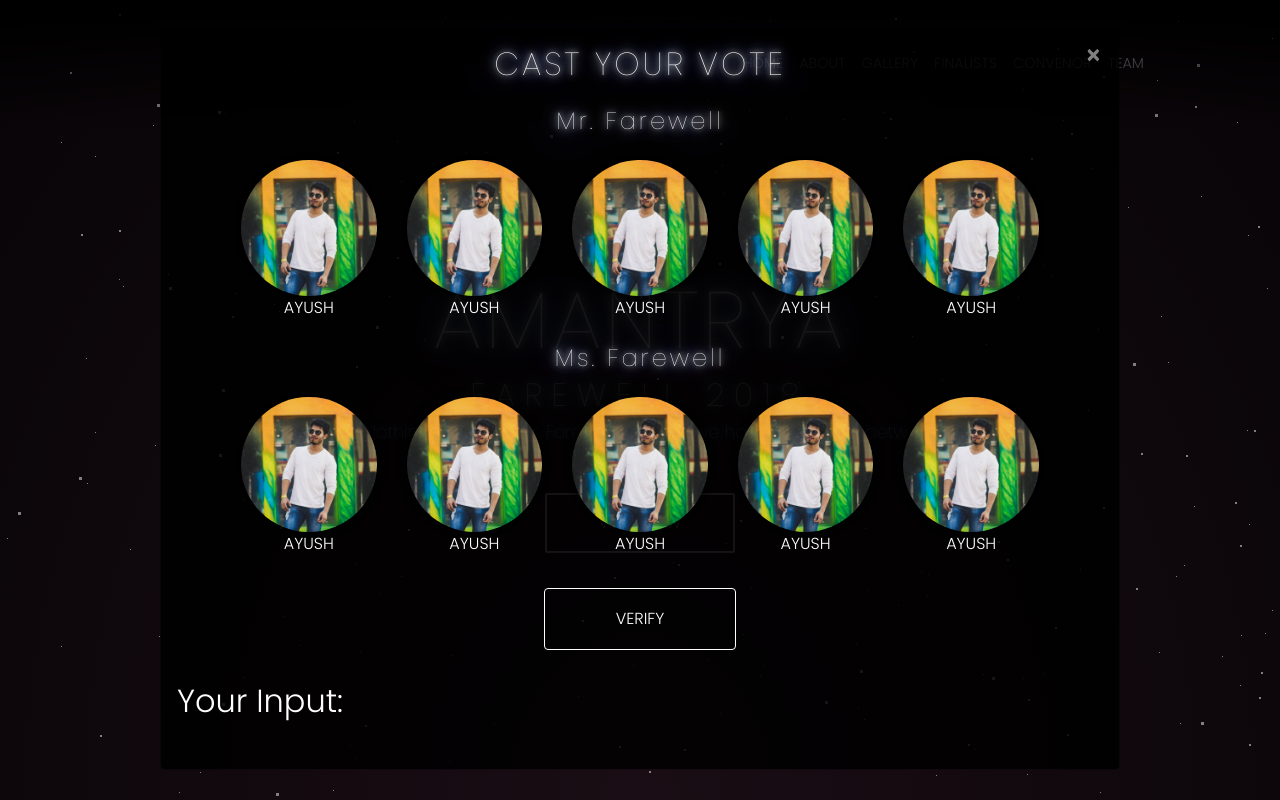
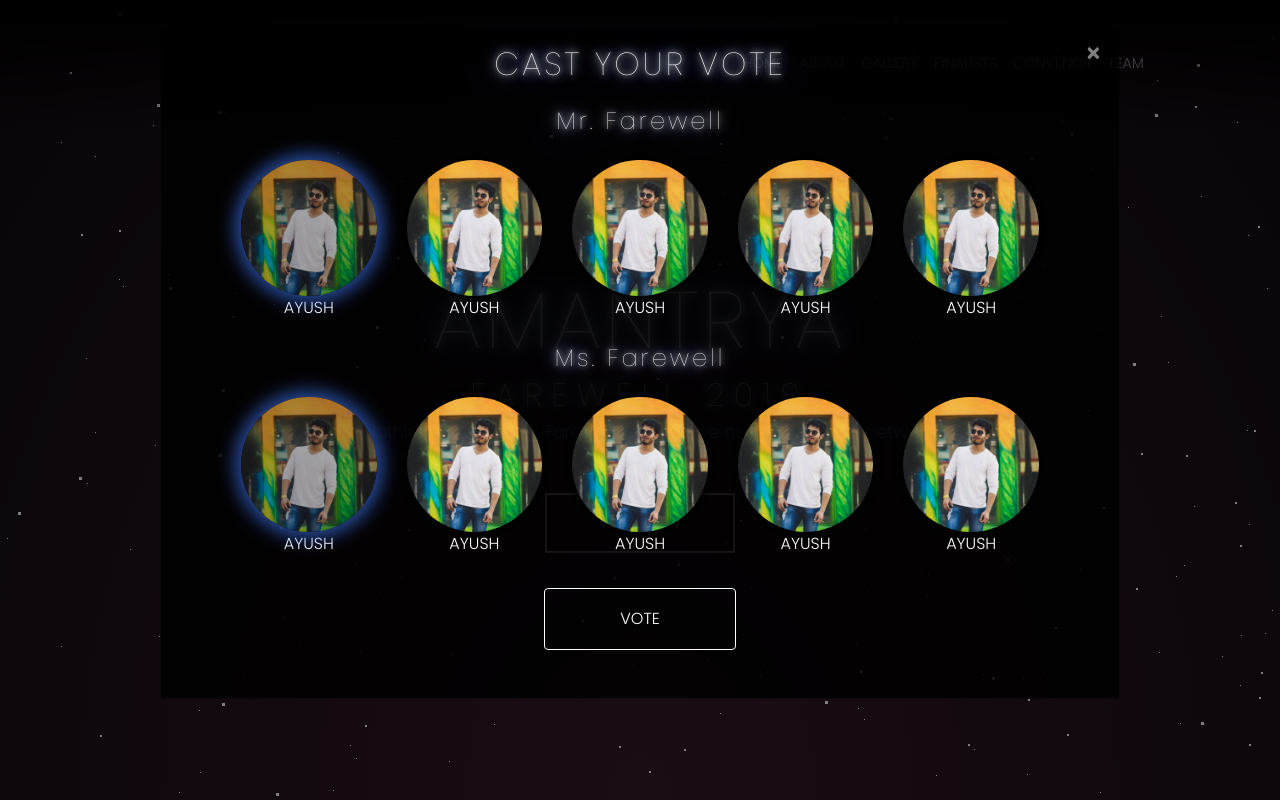
Before and after one commit to ayush013/Farewell18, a PHP site: page / in a window 1280 px wide, after a click that opens the changed part. Run offline with PHP 8.4, Linux system fonts and the light colour scheme; some libraries are stand-ins or nearby versions.

Commit message:
working polling (beta)

```diff
--- a/css/styles.css
+++ b/css/styles.css
@@ -425,7 +425,7 @@ a.btn span {
 }
 
 
-#poll span {
+#poll span, #convenor span, #webteam span {
   color: white;
   text-align: center;
   display: block;
@@ -440,7 +440,7 @@ a.btn span {
   opacity: 0.8;
 }
 
-#poll a:hover {
+#poll a:hover, #convenor a:hover, #webteam a:hover {
  text-decoration: none;
 }
 
--- a/index.php
+++ b/index.php
@@ -17,26 +17,6 @@
     <?php
     $maleErr = $femaleErr = "";
     $male = $female = "";
-    if ($_SERVER["REQUEST_METHOD"] == "POST") {
-
-      if (empty($_POST["male"])) {
-        $maleErr = "* Please make a choice";
-      } else {
-        $male = test_input($_POST["male"]);
-      }
-      if (empty($_POST["female"])) {
-        $femaleErr = "* Please make a choice";
-      } else {
-        $female = test_input($_POST["female"]);
-      }
-    }
-
-    function test_input($data) {
-      $data = trim($data);
-      $data = stripslashes($data);
-      $data = htmlspecialchars($data);
-      return $data;
-    }
     ?>
 
 <style type="text/css">
@@ -307,32 +287,20 @@
 
     <div class="row">
         <div class="col-12 col-md" data-tilt>
-            <a href="#votemodal">
-              <img src="./assets/dp.jpg" alt="dp" class="img-fluid">
-              <span class="dpvote"> VOTE NOW</span>
-              <span> AYUSH</span>
-            </a>
+              <img src="./assets/parashar.jpg" alt="dp" class="img-fluid">
+              <span> Dr. V K PARASHAR</span>
             </div>
             <div class="col-12 col-md" data-tilt>
-                <a href="#votemodal">
-                  <img src="./assets/dp.jpg" alt="dp" class="img-fluid">
-                  <span class="dpvote"> VOTE NOW</span>
-                  <span> AYUSH</span>
-            </a>
+                  <img src="./assets/kunal.jpg" alt="dp" class="img-fluid">
+                  <span> KUNAL RAJPUT</span>
             </div>
             <div class="col-12 col-md" data-tilt>
-                <a href="#votemodal">
                   <img src="./assets/dp.jpg" alt="dp" class="img-fluid">
-                  <span class="dpvote"> VOTE NOW</span>
                   <span> AYUSH</span>
-            </a>
             </div>
             <div class="col-12 col-md" data-tilt>
-                <a href="#votemodal">
                   <img src="./assets/dp.jpg" alt="dp" class="img-fluid">
-                  <span class="dpvote"> VOTE NOW</span>
                   <span> AYUSH</span>
-            </a>
             </div>
     </div>
 </div>
@@ -346,41 +314,41 @@
             <button type="button" class="close" data-dismiss="modal" aria-label="Close">
               <span aria-hidden="true">&times;</span>
             </button>
-            <form method="post" action="<?php echo htmlspecialchars($_SERVER["PHP_SELF"]);?>">
+            <form method="post">
                 <h2 class="abouttitle" id="fwtitle">Mr. Farewell
                   <span class="error"><?php echo $maleErr;?></span>
                 </h2>
             <div class="row">
               <div class="col">
-                  <input type="radio" name="male" id="m1" class="input-hidden" <?php if (isset($male) && $male=="m1") echo "checked";?> value="m1" />
+                  <input type="radio" name="male" id="m1" class="input-hidden" <?php if (isset($male) && $male=="1") echo "checked";?> checked value="1" />
                 <label for="m1">
                   <img src="./assets/dp.jpg" class="img-fluid" data-tilt/>
                   <span> AYUSH</span>
                 </label>
               </div>
               <div class="col">
-                  <input type="radio" name="male" id="m2" class="input-hidden" <?php if (isset($male) && $male=="m2") echo "checked";?> value="m2"/>
+                  <input type="radio" name="male" id="m2" class="input-hidden" <?php if (isset($male) && $male=="2") echo "checked";?> value="2"/>
                 <label for="m2">
                   <img src="./assets/dp.jpg" class="img-fluid" data-tilt/>
                   <span> AYUSH</span>
                 </label>
               </div>
               <div class="col">
-                  <input type="radio" name="male" id="m3" class="input-hidden" <?php if (isset($male) && $male=="m3") echo "checked";?> value="m3" />
+                  <input type="radio" name="male" id="m3" class="input-hidden" <?php if (isset($male) && $male=="3") echo "checked";?> value="3" />
                 <label for="m3">
                   <img src="./assets/dp.jpg" class="img-fluid" data-tilt/>
                   <span> AYUSH</span>
                 </label>
               </div>
               <div class="col">
-                  <input type="radio" name="male" id="m4" class="input-hidden" <?php if (isset($male) && $male=="m4") echo "checked";?> value="m4" />
+                  <input type="radio" name="male" id="m4" class="input-hidden" <?php if (isset($male) && $male=="4") echo "checked";?> value="4" />
                 <label for="m4">
                   <img src="./assets/dp.jpg" class="img-fluid" data-tilt />
                   <span> AYUSH</span>
                 </label>
               </div>
               <div class="col">
-                  <input type="radio" name="male" id="m5" class="input-hidden" <?php if (isset($male) && $male=="m5") echo "checked";?> value="m5" />
+                  <input type="radio" name="male" id="m5" class="input-hidden" <?php if (isset($male) && $male=="5") echo "checked";?> value="5" />
                 <label for="m5">
                   <img src="./assets/dp.jpg" class="img-fluid" data-tilt />
                   <span> AYUSH</span>
@@ -393,56 +361,50 @@
             </h2>
             <div class="row">
                 <div class="col">
-                    <input type="radio" name="female" id="f1" class="input-hidden"  <?php if (isset($female) && $female=="f1") echo "checked";?> value="f1" />
+                    <input type="radio" name="female" id="f1" class="input-hidden"  <?php if (isset($female) && $female=="1") echo "checked";?> checked value="1" />
                   <label for="f1">
                     <img src="./assets/dp.jpg" class="img-fluid" data-tilt/>
                     <span> AYUSH</span>
                   </label>
                 </div>
                 <div class="col">
-                    <input type="radio" name="female" id="f2" class="input-hidden"  <?php if (isset($female) && $female=="f2") echo "checked";?> value="f2" />
+                    <input type="radio" name="female" id="f2" class="input-hidden"  <?php if (isset($female) && $female=="2") echo "checked";?> value="2" />
                   <label for="f2">
                     <img src="./assets/dp.jpg" class="img-fluid" data-tilt/>
                     <span> AYUSH</span>
                   </label>
                 </div>
                 <div class="col">
-                    <input type="radio" name="female" id="f3" class="input-hidden"  <?php if (isset($female) && $female=="f3") echo "checked";?> value="f3" />
+                    <input type="radio" name="female" id="f3" class="input-hidden"  <?php if (isset($female) && $female=="3") echo "checked";?> value="3" />
                   <label for="f3">
                     <img src="./assets/dp.jpg" class="img-fluid" data-tilt/>
                     <span> AYUSH</span>
                   </label>
                 </div>
                 <div class="col">
-                    <input type="radio" name="female" id="f4" class="input-hidden"  <?php if (isset($female) && $female=="f4") echo "checked";?> value="f4" />
+                    <input type="radio" name="female" id="f4" class="input-hidden"  <?php if (isset($female) && $female=="4") echo "checked";?> value="4" />
                   <label for="f4">
                     <img src="./assets/dp.jpg" class="img-fluid" data-tilt />
                     <span> AYUSH</span>
                   </label>
                 </div>
                 <div class="col">
-                    <input type="radio" name="female" id="f5" class="input-hidden"  <?php if (isset($female) && $female=="f5") echo "checked";?> value="f5" />
+                    <input type="radio" name="female" id="f5" class="input-hidden"  <?php if (isset($female) && $female=="5") echo "checked";?> value="5" />
                   <label for="f5">
                     <img src="./assets/dp.jpg" class="img-fluid" data-tilt />
                     <span> AYUSH</span>
                   </label>
                 </div>
             </div>
-            <input type="submit" class="btn" value="Verify">
+            <input type="button" class="btn" value="Vote" id="submitpoll">
           </form>
-          <?php
-              echo "<h2>Your Input:</h2>";
-              echo $male;
-              echo "<br>";
-              echo $female;
-            ?>
         </div>
       </div>
     </div>
   </div>
 
   <!-- Result Modal -->
-<!-- <div class="modal fade" id="resultModal" tabindex="-1" role="dialog" aria-labelledby="resultModal" aria-hidden="true">
+<div class="modal fade" id="resultModal" tabindex="-1" role="dialog" aria-labelledby="resultModal" aria-hidden="true">
     <div class="modal-dialog modal-lg" role="document">
       <div class="modal-content">
         <div class="modal-body">
@@ -551,7 +513,7 @@
         </div>
       </div>
     </div>
-  </div> -->
+  </div>
 
 <div class="container" id="webteam">
 
@@ -559,34 +521,25 @@
 
     <div class="row">
         <div class="col-12 col-md" data-tilt >
-            <a href="#votemodal">
+              <img src="./assets/dp.jpg" alt="dp" class="img-fluid">
+              <span> AYUSH</span>
+            </div>
+            <div class="col-12 col-md" data-tilt>
               <img src="./assets/dp.jpg" alt="dp" class="img-fluid">
               <span> AYUSH</span>
             </a>
             </div>
             <div class="col-12 col-md" data-tilt>
-            <a href="#votemodal">
-              <img src="./assets/dp.jpg" alt="dp" class="img-fluid">
-              <span> AYUSH</span>
-            </a>
+                  <img src="./assets/dp.jpg" alt="dp" class="img-fluid">
+                  <span> AYUSH</span>
             </div>
             <div class="col-12 col-md" data-tilt>
-                <a href="#votemodal">
                   <img src="./assets/dp.jpg" alt="dp" class="img-fluid">
                   <span> AYUSH</span>
-            </a>
             </div>
             <div class="col-12 col-md" data-tilt>
-                <a href="#votemodal">
                   <img src="./assets/dp.jpg" alt="dp" class="img-fluid">
                   <span> AYUSH</span>
-            </a>
-            </div>
-            <div class="col-12 col-md" data-tilt>
-                <a href="#votemodal">
-                  <img src="./assets/dp.jpg" alt="dp" class="img-fluid">
-                  <span> AYUSH</span>
-            </a>
             </div>
         </div>
 </div>
--- a/js/custom.js
+++ b/js/custom.js
@@ -20,6 +20,47 @@ elem.change(function () {
 });
 
 });
+
+$(document).ready( function() {
+  $("#submitpoll").on("click", function() {
+    var vote_m = $("input[name=male]:checked").val();
+    var vote_f = $("input[name=female]:checked").val();
+    $("#presvg").show(),
+    $("#loader").show(),
+    $("#loaderoverlay").show(),
+    $.ajax({
+            type: "POST",
+            url: "poll.php",
+            data: {male: vote_m, female: vote_f},
+            success: function(data) {
+              console.log(data),
+              $('#presvg').fadeOut(),
+              $('#loader').delay(700).fadeOut('slow'),
+              $('#loaderoverlay').delay(700).fadeOut('slow'),
+              console.log("working"),
+              $('#voteModal').modal("hide"),
+              Result(),
+              $('#resultModal').modal("show")
+          },
+          error: function(data) {
+            console.log(data)
+          }
+        })
+})
+});
+
+function Result() {
+    $.ajax({
+            type: "POST",
+            url: "result.php",
+            success: function(data) {
+              console.log(data)
+          },
+          error: function(data) {
+            console.log(data)
+          }
+        })
+};
 
 var scroll = new SmoothScroll('a[href*="#"]', {
     speed: 1000,
```
Also changed, not shown: dbconnection.php (added, +15 -0 lines), farewell.sql (added, +120 -0 lines), poll.php (added, +13 -0 lines), result.php (added, +39 -0 lines), assets/kunal.jpg (added), assets/parashar.jpg (added).
